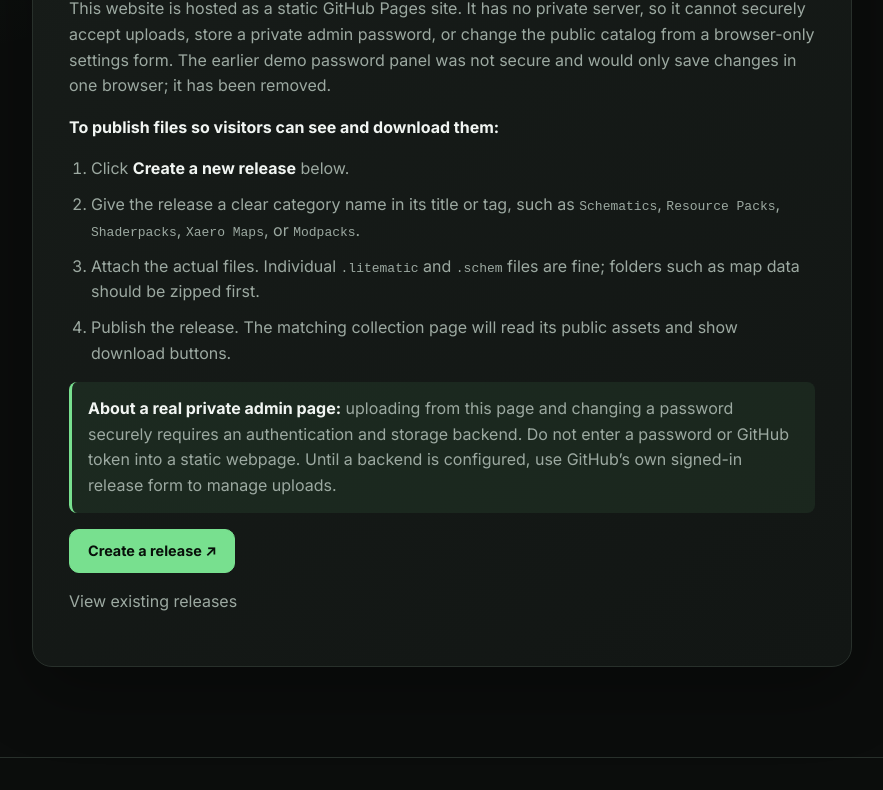
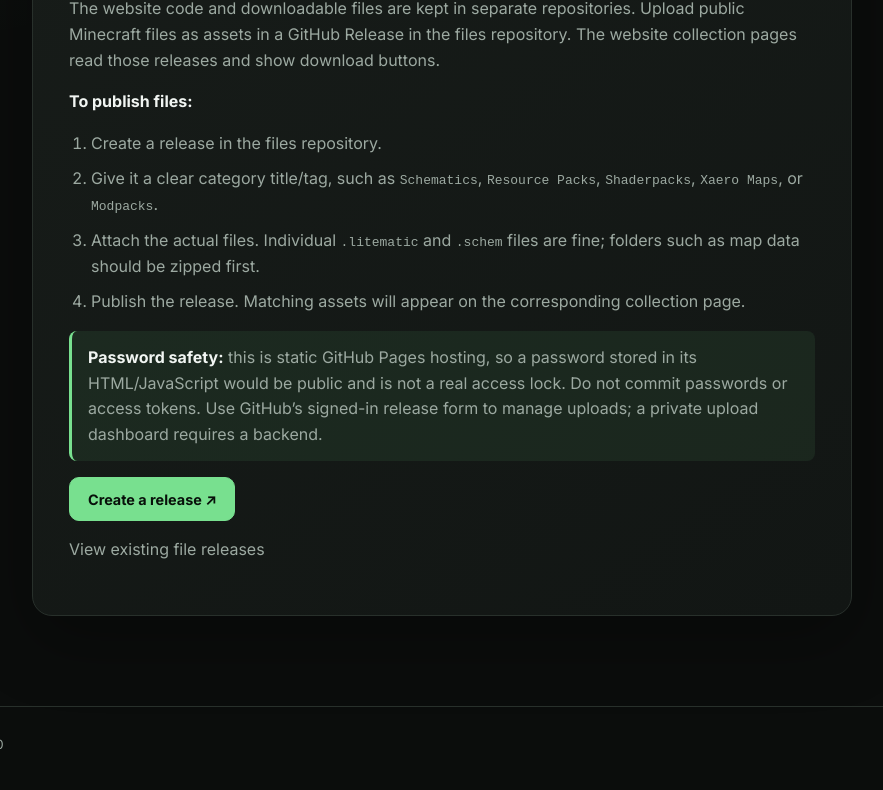
Before and after one commit to Shoaib-Ur-Rahman/Minecraft-Webpages, a plain HTML site: page admin.html in a window 1280 px wide. Shown: the part 710-1500 px from the top of the page, without its empty margins (198-1081 px from the left). Drawn offline with Linux system fonts and the light colour scheme.

Commit message:
Use Minecraft_Files releases as the source for public website downloads

```diff
--- a/admin.html
+++ b/admin.html
@@ -27,24 +27,24 @@
     <div class="hero-content wrap" style="padding-top: 40px;">
       <p class="eyebrow">SITE SETTINGS</p>
       <h1 style="font-size:clamp(3rem,8vw,5rem)">Manage downloads</h1>
-      <p class="subtitle">Publish files as release assets; the collection pages display public downloads from those releases.</p>
+      <p class="subtitle">Publish files in the separate files repository; the collection pages display public downloads from its releases.</p>
     </div>
   </header>
   <main class="wrap section settings-content">
     <section class="settings-card" aria-labelledby="upload-heading">
       <p class="eyebrow">PUBLISH A FILE</p>
-      <h2 id="upload-heading">Upload through GitHub Releases</h2>
-      <p>This website is hosted as a static GitHub Pages site. It has no private server, so it cannot securely accept uploads, store a private admin password, or change the public catalog from a browser-only settings form. The earlier demo password panel was not secure and would only save changes in one browser; it has been removed.</p>
-      <p><strong>To publish files so visitors can see and download them:</strong></p>
+      <h2 id="upload-heading">Upload through a release</h2>
+      <p>The website code and downloadable files are kept in separate repositories. Upload public Minecraft files as assets in a GitHub Release in the files repository. The website collection pages read those releases and show download buttons.</p>
+      <p><strong>To publish files:</strong></p>
       <ol>
-        <li>Click <strong>Create a new release</strong> below.</li>
-        <li>Give the release a clear category name in its title or tag, such as <code>Schematics</code>, <code>Resource Packs</code>, <code>Shaderpacks</code>, <code>Xaero Maps</code>, or <code>Modpacks</code>.</li>
+        <li>Create a release in the files repository.</li>
+        <li>Give it a clear category title/tag, such as <code>Schematics</code>, <code>Resource Packs</code>, <code>Shaderpacks</code>, <code>Xaero Maps</code>, or <code>Modpacks</code>.</li>
         <li>Attach the actual files. Individual <code>.litematic</code> and <code>.schem</code> files are fine; folders such as map data should be zipped first.</li>
-        <li>Publish the release. The matching collection page will read its public assets and show download buttons.</li>
+        <li>Publish the release. Matching assets will appear on the corresponding collection page.</li>
       </ol>
-      <p class="warning"><strong>About a real private admin page:</strong> uploading from this page and changing a password securely requires an authentication and storage backend. Do not enter a password or GitHub token into a static webpage. Until a backend is configured, use GitHub’s own signed-in release form to manage uploads.</p>
-      <p><a class="button primary" href="https://github.com/Shoaib-Ur-Rahman/Minecraft-Webpages/releases/new" target="_blank" rel="noopener noreferrer">Create a release ↗</a></p>
-      <p><a href="https://github.com/Shoaib-Ur-Rahman/Minecraft-Webpages/releases" target="_blank" rel="noopener noreferrer">View existing releases</a></p>
+      <p class="warning"><strong>Password safety:</strong> this is static GitHub Pages hosting, so a password stored in its HTML/JavaScript would be public and is not a real access lock. Do not commit passwords or access tokens. Use GitHub’s signed-in release form to manage uploads; a private upload dashboard requires a backend.</p>
+      <p><a class="button primary" href="https://github.com/Shoaib-Ur-Rahman/Minecraft_Files/releases/new" target="_blank" rel="noopener noreferrer">Create a release ↗</a></p>
+      <p><a href="https://github.com/Shoaib-Ur-Rahman/Minecraft_Files/releases" target="_blank" rel="noopener noreferrer">View existing file releases</a></p>
     </section>
   </main>
   <footer class="footer wrap"><span>© 2026 vexor_10</span><a href="./">Home</a></footer>
```
Also changed, not shown: catalog.js (+6 -9 lines).
